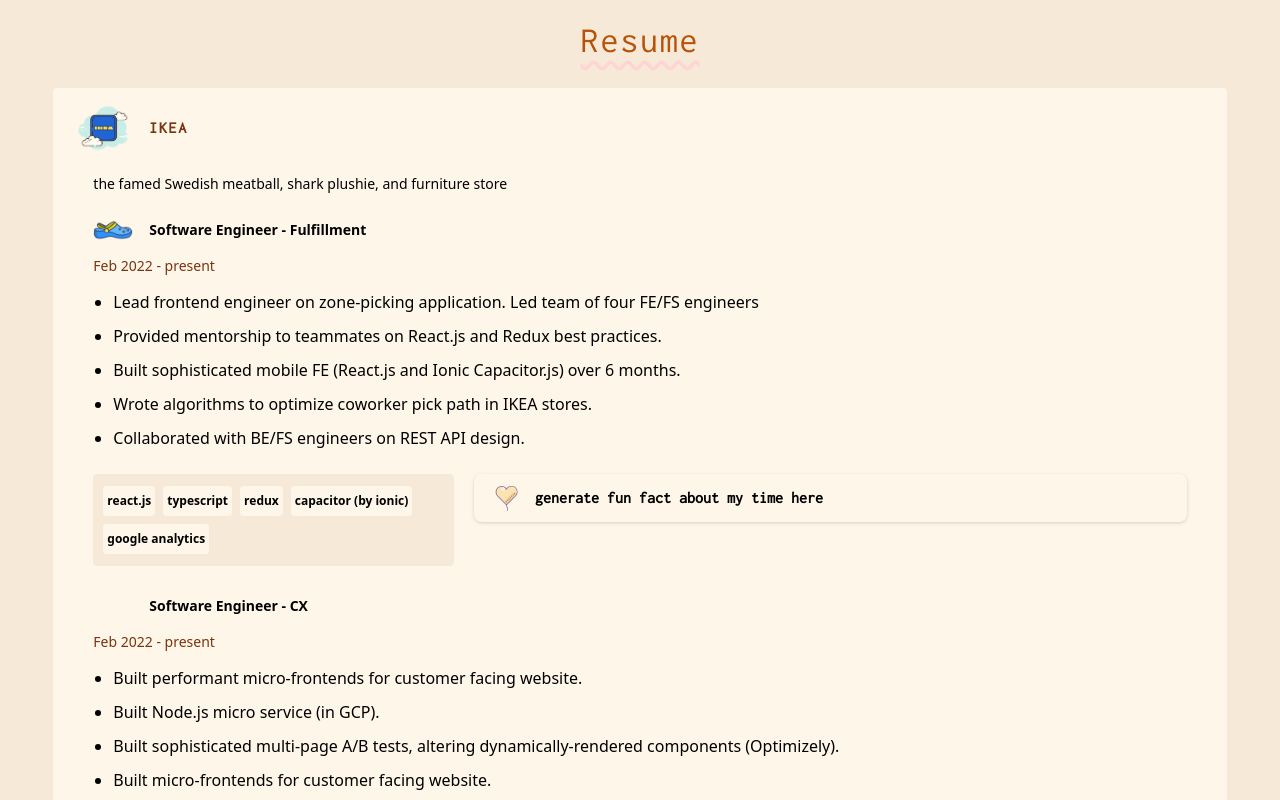
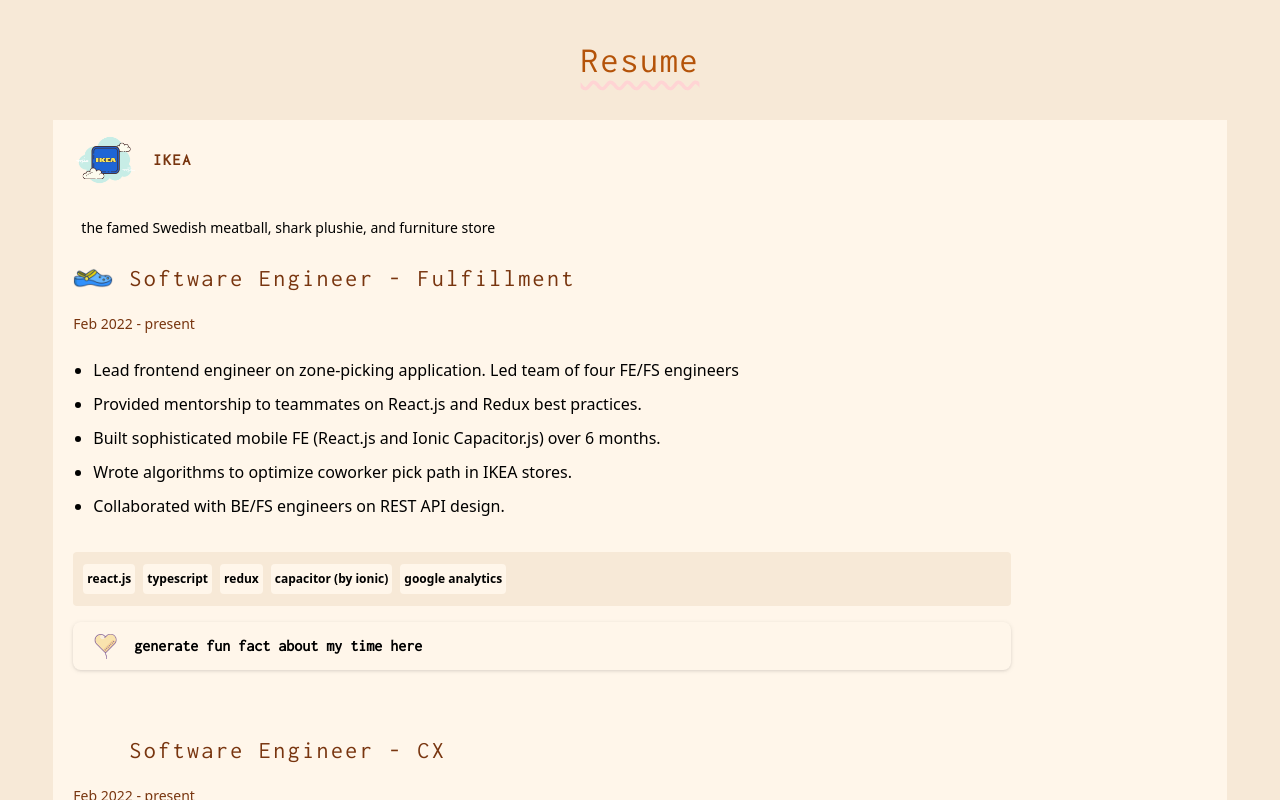
Before and after one commit to lail-lei/lail.com, a Next.js app: page /resume/Resume.component in a window 1280 px wide. Shown: the top 800 px of the page. Built offline with nearby package versions, Linux system fonts and the light colour scheme.

Commit message:
create accordion component

```diff
--- /dev/null
+++ b/components/card-accordion/CardAccordion.component.tsx
@@ -0,0 +1,31 @@
+import React, { useState } from 'react';
+import ResumeCard from '../../pages/resume/components/ResumeCard/ResumeCard.component';
+import { ResumeCard as ResumeCardType } from '../../pages/resume/types';
+
+
+const CardAccordion: React.FC<{ children: Array<JSX.Element>, width?: string }> = ({ children, width }) => {
+    const [expandedItem, setExpandedItem] = useState(0);
+    const widthClass = width ? `w-${width}` : '';
+    const renderAccordionItems = () => {
+        return children.map((child: JSX.Element, index: number) => {
+            const heightClass = index === expandedItem ? 'max-h-[3000px] h-full overflow-visible' : 'max-h-[70px] overflow-hidden';
+            return <div key={index} className={`
+                accordion-item
+                w-full
+                cursor-pointer
+                accordion-card-transition
+                ${heightClass}`
+            } onClick={() => setExpandedItem(index)}>
+                {child}
+            </div>
+
+        })
+    }
+    return (
+        <div className={`accordion relative flex flew-col flex-wrap bg-site-neutral-300 ${widthClass} gap-4`}>
+            {renderAccordionItems()}
+        </div>
+    );
+}
+
+export default CardAccordion;
--- /dev/null
+++ b/components/card-accordion/index.ts
@@ -0,0 +1 @@
+export {default as CardAccordion} from './CardAccordion.component';
--- a/components/card/Card.component.tsx
+++ b/components/card/Card.component.tsx
@@ -3,16 +3,17 @@ import React, { MouseEventHandler, ReactNode } from 'react';
 interface CardProps {
   children?: ReactNode;
   cardStyles?: string;
+  centered?: boolean;
   onClick?: MouseEventHandler;
 }
 
 /**
  * Styled component - single column, neutral background
  */
-const Card: React.FC<CardProps> = ({ onClick, children, cardStyles = '' }) => {
+const Card: React.FC<CardProps> = ({ onClick, children, centered, cardStyles = '' }) => {
   return (
     <div
-      className={`bg-site-neutral-100  ${cardStyles} w-11/12 grid-cols-1 grid place-items-center`}
+      className={`bg-site-neutral-100  ${cardStyles} grid-cols-1 grid ${centered ? 'place-items-center' : 'place-items-start'}`}
       onClick={(event: React.MouseEvent) => {
         if (onClick) onClick(event);
       }}
--- a/pages/home/Home.component.tsx
+++ b/pages/home/Home.component.tsx
@@ -6,7 +6,7 @@ import { siteMenu } from '../../constants';
 function Home() {
   return (
     <Page>
-      <Card cardStyles='h-5/6'>
+      <Card centered={true} cardStyles='h-5/6 w-11/12'>
         <div className='grid grid-row-1 gap-7 small-laptop:gap-10'>
           <div className='site-title-subtitle grid grid-row-1 gap-4 small-laptop:gap-7'>
             <Heading text={'Lailei Forouraghi'} />
--- a/pages/resume/Resume.component.tsx
+++ b/pages/resume/Resume.component.tsx
@@ -1,35 +1,25 @@
 import React, { useState } from 'react';
-import { Heading, Page } from '../../components';
+import { Card, Heading, Page } from '../../components';
+import CardAccordion from '../../components/card-accordion/CardAccordion.component';
 import { resumeCards } from '../../constants';
 import ResumeCard from './components/ResumeCard/ResumeCard.component';
 import { ResumeCard as ResumeCardType } from './types';
 
 function Resume() {
-  const [expandedCardIndex, setExpandedCard] = useState(0);
-
-  const renderCards = () => {
-    return resumeCards.map((card: ResumeCardType, index: number) => {
-      return (
-        <ResumeCard
-          key={index}
-          {...card}
-          collapsed={expandedCardIndex !== index}
-          onClick={() => setExpandedCard(index)}
-        />
-      );
-    });
+  const renderResumeCards = () => {
+    return resumeCards.map((card: ResumeCardType, index: number) => <ResumeCard
+      key={index}
+      {...card}
+    />);
   };
 
   return (
-    <Page pageStyles={'auto-rows-max gap-4'}>
-      {
-        <div className='grid gap-2 place-items-center pb-10'>
-          <Heading text='Resume' headingStyles='my-5' />
-          {renderCards()}
-        </div>
-      }
+    <Page pageStyles='gap-10 py-10'>
+      <Heading text={'Resume'} />
+      <CardAccordion width='11/12'>{renderResumeCards()}</CardAccordion>
     </Page>
   );
 }
 
+
 export default Resume;
--- a/pages/resume/components/FunFact/FunFact.component.tsx
+++ b/pages/resume/components/FunFact/FunFact.component.tsx
@@ -20,7 +20,7 @@ const FunFact: React.FC<{
   if (funFacts.length === 0) return <></>;
   return (
     <div
-      className='grid gap-0.5 small-laptop:gap-1 grid-row w-full h-full'
+      className='grid grid-rows-1 gap-5'
     >
       <Button
         text={
@@ -28,7 +28,6 @@ const FunFact: React.FC<{
             ? `out of fun facts :/`
             : `generate fun fact about my time here`
         }
-        buttonStyles={`w-full px-3 text-sm self-center mb-2 text-site-pink-200 ${styles}`}
         iconURL={'/fun-fact-icon.png'}
         altText={'fun fact icon'}
         iconSize={25}
--- a/pages/resume/components/ResumeCard/ResumeCard.component.tsx
+++ b/pages/resume/components/ResumeCard/ResumeCard.component.tsx
@@ -1,4 +1,4 @@
-import React, { MouseEventHandler, useEffect, useRef } from 'react';
+import React, { MouseEventHandler } from 'react';
 import { Card, IllustratedText } from '../../../../components';
 import {
   ResumeCard as ResumeCardType,
@@ -9,11 +9,10 @@ import { ResumeList } from '../List';
 import TagList from '../TagList/TagList.component';
 
 export interface ResumeCardProps extends ResumeCardType {
-  collapsed?: boolean;
   onClick?: MouseEventHandler;
+  cardStyles?: string;
 }
 
-const companyNameStyle = 'text-base font-extrabold';
 
 const PositionContent: React.FC<JobDetailsType> = ({
   title,
@@ -25,17 +24,13 @@ const PositionContent: React.FC<JobDetailsType> = ({
   funFacts,
 }) => {
   return (
-    <div
-      className={
-        'flex flex-col gap-1.5 w-full h-full bg-site-neutral-100 small-laptop:px-5 transition-all duration-100 '
-      }
-    >
+    <div className='grid grid-cols-1 gap-4 mb-10'>
       <IllustratedText
         text={title}
         iconURL={iconURL}
         altText={altText}
         iconSize={40}
-        textStyles={'text-sm font-bold'}
+        subheading
       />
       <p className={'text-sm text-left text-amber-900'}>{date}</p>
 
@@ -44,13 +39,12 @@ const PositionContent: React.FC<JobDetailsType> = ({
         listItemStyles={'mb-2.5 small-laptop:text-base'}
         items={accomplishments}
       />
-      <div className='flex flex-col gap-5 small-laptop:flex-row transition-all duration-100'>
+
       <TagList
         items={tools}
-          listStyles={'small-laptop:w-1/2 small-laptop:mb-5'}
       />
       <FunFact funFacts={funFacts} />
-      </div>
+
     </div>
   );
 };
@@ -61,52 +55,37 @@ const ResumeCard: React.FC<ResumeCardProps> = ({
   description,
   iconURL,
   altText,
-  collapsed,
+  cardStyles,
   onClick,
 }) => {
-  const ref = useRef(null);
-  const hiddenClass = 'h-0 overflow-hidden p-0 m-0 border-y-0';
+
   const renderAllPositions = (): Array<JSX.Element> => {
     return positions.map((position: JobDetailsType, index: number) => (
       <PositionContent key={index} {...position} />
     ));
   };
+  return (
+    <Card onClick={onClick} cardStyles={`place-items-start px-5 py-2 ${cardStyles || ''}`}>
 
-  return (
-    <Card onClick={onClick} cardStyles={'transition-all duration-100 rounded'}>
-      <div
-        ref={ref}
-        className={`w-full py-2.5 px-5 flex flex-col transition-all duration-100 ${collapsed ? `cursor-pointer gap-0` : `small-laptop:gap-4 gap-2`
-          }`}
-      >
+      <div className='collapsed-preview h-[70px]'>
         <IllustratedText
           iconURL={iconURL}
           altText={altText}
-          iconSize={collapsed ? 40 : 60}
+          iconSize={64}
           text={company}
-          textStyles={companyNameStyle}
+          textStyles={'text-base font-extrabold w-full'}
           subheading
         />
-        {collapsed && (
-          <IllustratedText
-            text={positions[0].title}
-            iconURL={''}
-            altText={''}
-            iconSize={50}
-            textStyles={'text-sm font-bold'}
-          />
-        )}
+      </div>
 
-        <p className={`${collapsed ? hiddenClass : ''} text-sm pl-5`}>
+      <p className='text-sm px-2 py-5'>
         {description}
       </p>
       <div
-          className={`bg-site-neutral-300 transition-all duration-100 ${collapsed ? hiddenClass : ''
-            }`}
       >
         {renderAllPositions()}
       </div>
-      </div>
+
     </Card>
   );
 };
--- a/pages/resume/components/TagList/TagList.component.tsx
+++ b/pages/resume/components/TagList/TagList.component.tsx
@@ -8,7 +8,7 @@ const TagList: React.FC<ListProps> = ({
 }) => {
   return (
     <ResumeList
-      listStyles={`px-0.5 py-0.5 items-center small-laptop:max-w-1/2 list-none flex flex-row flex-wrap bg-site-neutral-200 rounded p-1 ${listStyles}`}
+      listStyles={`px-0.5 py-0.5 items-center list-none flex flex-row flex-wrap bg-site-neutral-200 rounded p-1 ${listStyles}`}
       listItemStyles={`font-bold w-fit h-[30px] leading-[30px] px-1 bg-site-neutral-100 m-1 rounded ${listItemStyles}`}
       items={items}
     />
--- a/styles/globals.css
+++ b/styles/globals.css
@@ -1,3 +1,7 @@
 @tailwind base;
 @tailwind components;
 @tailwind utilities;
+
+.accordion-card-transition {
+  transition: max-height 300ms cubic-bezier(0.4, 0, 0.2, 1);
+}
```
Lines whose indentation alone changed are shown as unchanged.
